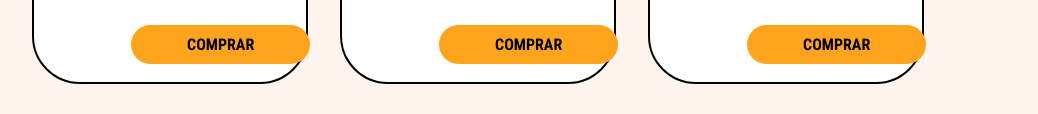
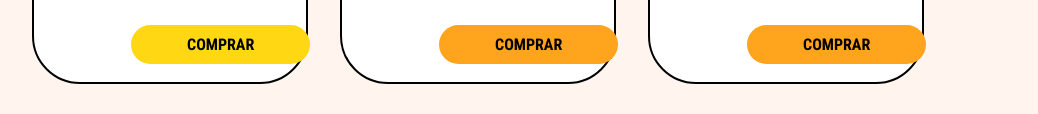
Before and after one commit to antaga04/web-responsive-01, a plain HTML site: page index.html in a window 1280 px wide. In both pictures the pointer is over the link 382 px from the left and 2433 px from the top of the page. Shown: the part 2389-2503 px from the top of the page, without its empty margins (162-1200 px from the left). Drawn offline with Linux system fonts and the light colour scheme; a web font is replaced by a local one.

Commit message:
Add hover comprar btn

```diff
--- a/style.css
+++ b/style.css
@@ -424,7 +424,13 @@ a {
     border-radius: var(--aa-borde-radius);
     margin-top: 1rem;
     padding: .6rem;
+
+    transition: all 0.4s ease-in-out;
 }
+.aa-products-btn:hover {
+    background-color: rgb(255,215,18);
+}
+
 
 /* ------------------------------------------------------- */
 /* FOOTER CHATGPT */
```
